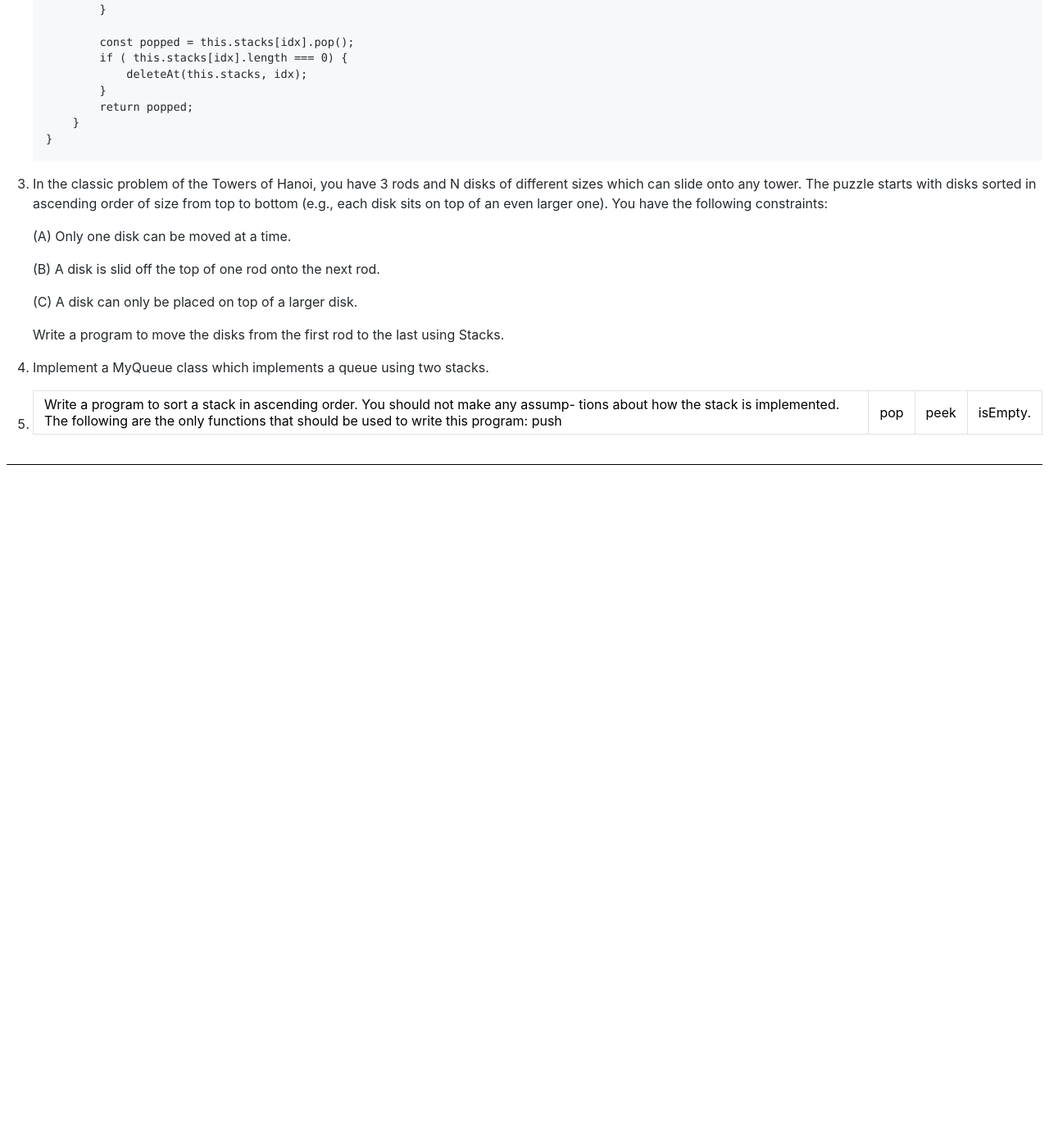
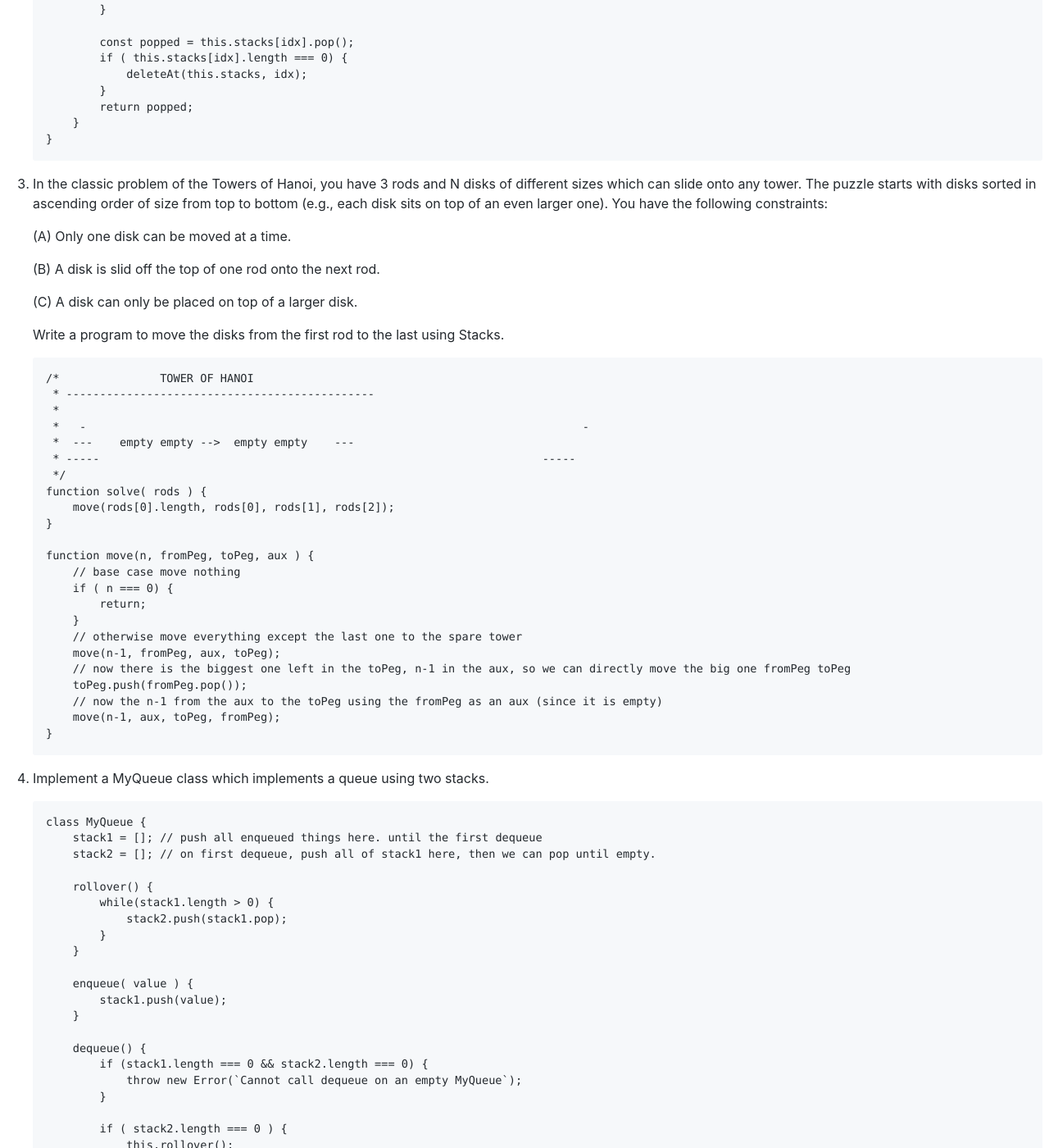
Before and after one commit to samouri/samouri.github.io, a Jekyll site: the page built from interview-prep/notes.md, in a window 1280 px wide and 1400 px high, scrolled down 13583 px. Shown: the whole window at 82% size. Built offline with Jekyll 4.4.1, drawn with Linux system fonts in a browser that asks for light colours; our own code applies the rules of GitHub Pages for plain Markdown files; before the commit the page ends 14213 px from its top, so only the background shows below that; some of the changed text lies outside the part shown.

Commit message:
finish stacks and queues

````diff
--- a/interview-prep/notes.md
+++ b/interview-prep/notes.md
@@ -723,6 +723,95 @@ class ThreeStacks {
 
    Write a program to move the disks from the first rod to the last using Stacks.
 
+   ```typescript
+   /*               TOWER OF HANOI
+    * ----------------------------------------------
+    *
+    *   -										-
+    *  ---    empty empty -->  empty empty    ---
+    * -----								  -----
+    */
+   function solve( rods ) {
+       move(rods[0].length, rods[0], rods[1], rods[2]);
+   }
+
+   function move(n, fromPeg, toPeg, aux ) {
+       // base case move nothing
+       if ( n === 0) {
+           return;
+       }
+       // otherwise move everything except the last one to the spare tower
+       move(n-1, fromPeg, aux, toPeg);
+       // now there is the biggest one left in the toPeg, n-1 in the aux, so we can directly move the big one fromPeg toPeg
+       toPeg.push(fromPeg.pop());
+       // now the n-1 from the aux to the toPeg using the fromPeg as an aux (since it is empty)
+       move(n-1, aux, toPeg, fromPeg);
+   }
+   ```
+
+
+
 4. Implement a MyQueue class which implements a queue using two stacks.
 
-5. Write a program to sort a stack in ascending order. You should not make any assump- tions about how the stack is implemented. The following are the only functions that should be used to write this program: push | pop | peek | isEmpty.
+   ```typescript
+   class MyQueue {
+       stack1 = []; // push all enqueued things here. until the first dequeue
+       stack2 = []; // on first dequeue, push all of stack1 here, then we can pop until empty.
+
+       rollover() {
+           while(stack1.length > 0) {
+               stack2.push(stack1.pop);
+           }
+       }
+
+       enqueue( value ) {
+           stack1.push(value);
+       }
+
+       dequeue() {
+           if (stack1.length === 0 && stack2.length === 0) {
+               throw new Error(`Cannot call dequeue on an empty MyQueue`);
+           }
+
+           if ( stack2.length === 0 ) {
+               this.rollover();
+           }
+
+           return stack2.pop();
+       }
+
+       peek() {
+           if (stack1.length === 0 && stack2.length === 0) {
+               throw new Error(`Cannot call dequeue on an empty MyQueue`);
+           }
+
+           if ( stack2.length === 0 ) {
+               this.rollover();
+           }
+
+           return stack2.peek();
+       }
+
+       size() {
+           return stack1.length + stack2.length;
+       }
+   }
+   ```
+
+1. Write a program to sort a stack in ascending order. You should not make any assumptions about how the stack is implemented. The following are the only functions that should be used to write this program: `push`, `pop`, `peek`, `isEmpty`
+
+```typescript
+// Uses O( n^2 ) time complexity -- does not sort in place, returns a new sorted stack.
+// Uses O( 2 * n ) space.
+function sort(stack) {
+    const sorted = [];
+    while (stack.length > 0) {
+        const tmp = stack.pop();
+        while ( sorted.length > 0 && sorted.peek() > tmp ) {
+            stack.push(sorted.pop());
+        }
+        sorted.push(tmp);
+    }
+    return sorted;
+}
+```
````
